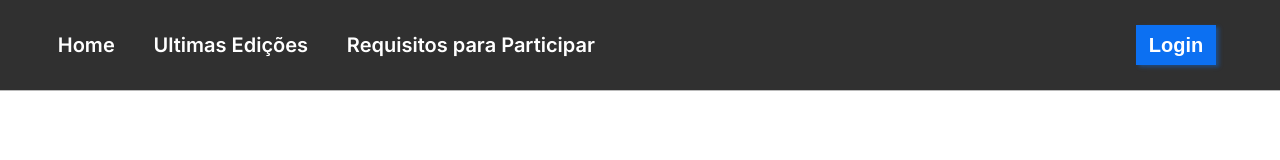
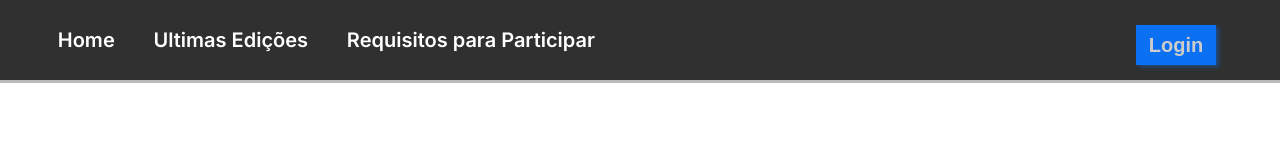
Before and after one commit to nataliabrunelli/Bootcamp-DNC, a plain HTML site: page index.html in a window 1280 px wide. In both pictures the pointer is over the button "Login". Drawn offline with Linux system fonts and the light colour scheme.

Commit message:
finalização do menu superior

```diff
--- a/style.css
+++ b/style.css
@@ -3,14 +3,15 @@ body {
   padding: 0px;
   font-family: inter;
 }
+/* Menu de Navegação */
 #superior {
   width: 100%;
-  height: 90px;
+  height: 80px;
   background-color: #303030;
   display: flex;
   justify-content: space-between;
   align-items: center;
-  border-bottom: 1px solid #bababa;
+  border-bottom: 3px solid #bababa;
 }
 #menu-superior a {
   color: #ffffff;
@@ -44,3 +45,8 @@ button {
   border-radius: 0px;
   box-shadow: 3px 2px 4px #0c70f26d;
 }
+#superior button:hover {
+  color: #cccccc;
+  transform: translateY(5px);
+  transition-duration: 0.2s;
+}
```
Also changed, not shown: index.html (+1 -0 lines).
